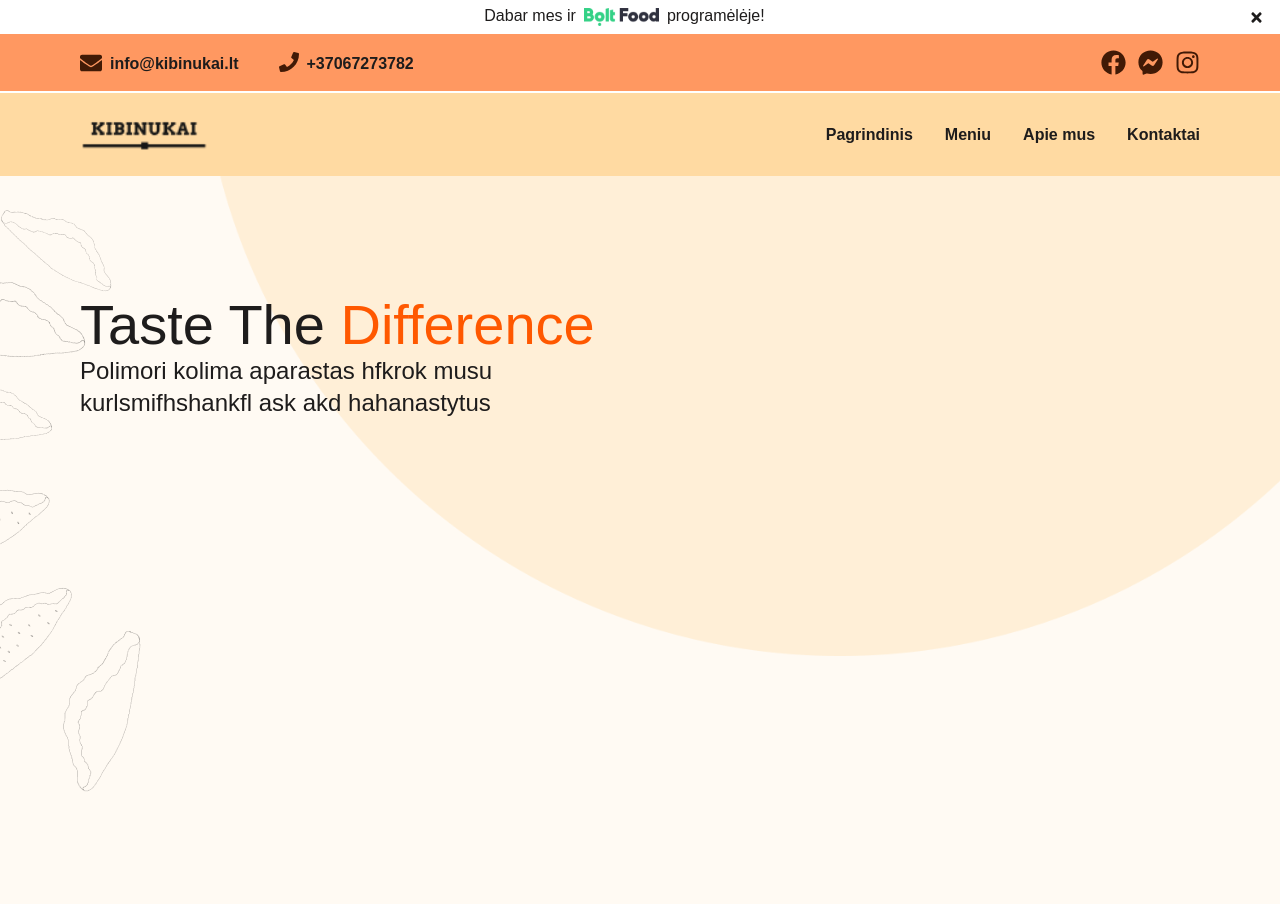
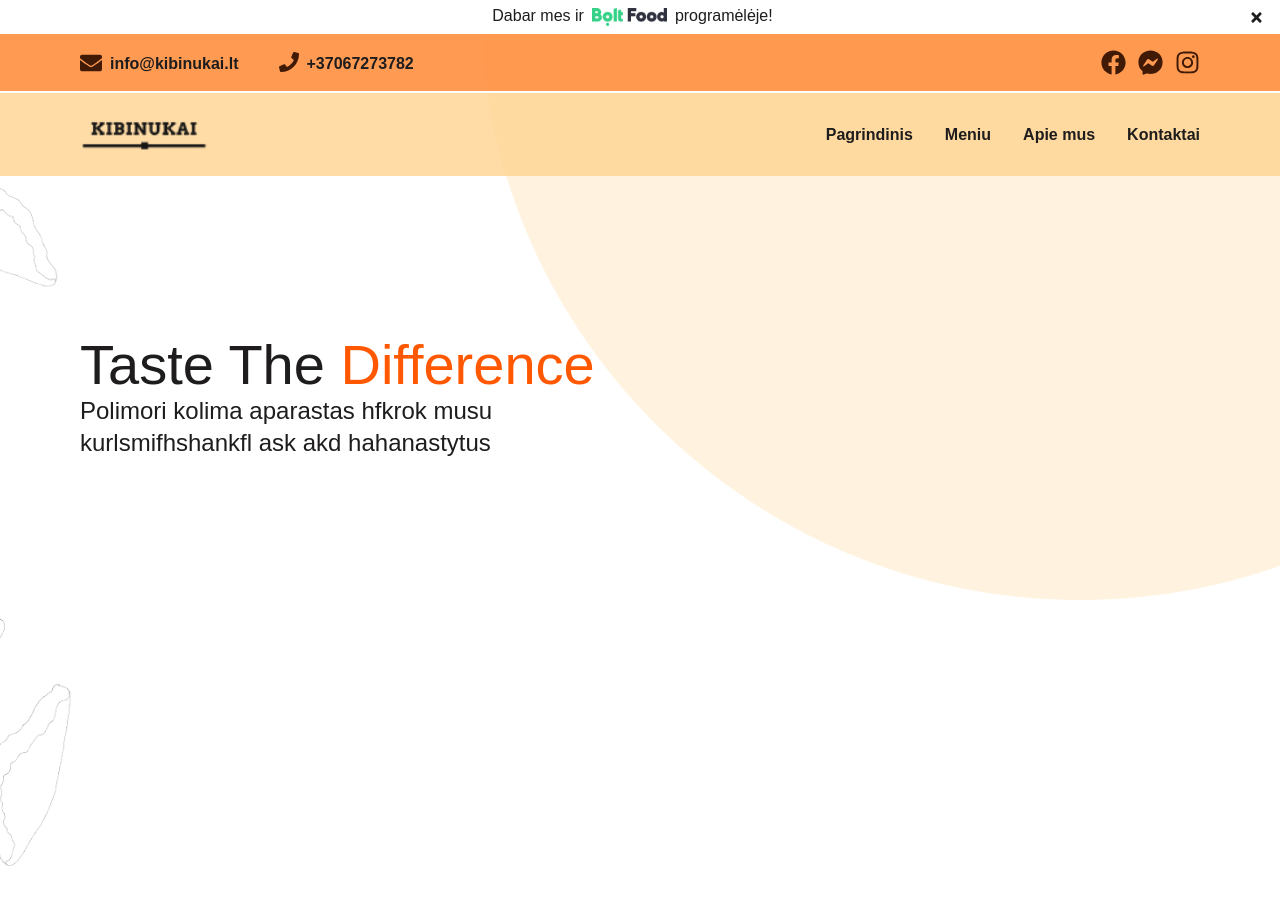
Before and after one commit to gabwowce/Kibinukai, a Next.js app: page / in a window 1280 px wide. Shown: the top 904 px of the page. Built offline with nearby package versions, Linux system fonts and the light colour scheme; a web font is replaced by a local one.

Commit message:
fixed imgs

```diff
--- /dev/null
+++ b/app/components/decoration/bubble.js
@@ -0,0 +1,18 @@
+import Image from "next/image";
+import elipse from '@/public/assets/Ellipse1.png';
+
+export default function Bubble(){
+    return (
+        <div className="overflow-hidden">
+          <div className="w-[800px] h-[800px] lg:w-[1000px] lg:h-[1000px] xl:w-[1200px] xl:h-[1200px] 2xl:w-[1500px] 2xl:h-[1500px] translate-x-1/3 -translate-y-1/2 z-[-1]">
+          <Image
+              src={elipse}
+              alt="Elipse"
+              className="object-cover"
+              fill
+              priority
+            />
+          </div>
+        </div>
+      );
+    };
--- a/app/components/header/info.js
+++ b/app/components/header/info.js
@@ -2,7 +2,8 @@ import { FaFacebook, FaInstagram, FaFacebookMessenger, FaEnvelope, FaPhone } fro
 
 export default function Info() {
     return (
-        <section aria-label="Contact information" className="bg-lightOrange border-b-2 border-white py-4">
+            <section aria-label="Contact information" className="bg-lightYellow">
+                <div className="bg-lightOrange border-b-2 border-white py-4">
                     <div className="container flex justify-between items-center">
                         <div className="flex items-center justify-start gap-10 font-semibold">
                             <div className="flex items-center gap-2">
@@ -29,6 +30,9 @@ export default function Info() {
                             />
                         </div>
                     </div>
+                </div>
+
             </section>
+
     );
 }
--- a/app/components/header/news.js
+++ b/app/components/header/news.js
@@ -1,10 +1,20 @@
+"use client";
 import Image from 'next/image';
 import boltIcon from '@/public/assets/bolt-logo.png';
 import { FaTimes } from 'react-icons/fa';
+import { useState } from 'react';
 
 export default function News() {
+    const [isVisible, setIsVisible] = useState(true);
+
+    function handleClose() {
+        setIsVisible(false);
+    }
+
+    if (!isVisible) return null;
+
     return (
-        <section aria-label="News" className='flex items-center justify-end bg-white py-2'>
+        <div aria-label="News" className='flex items-center justify-between bg-white py-2 px-4'>
             <p className='flex-1 text-center xs:text-xs'>
                 Dabar mes ir
                 <span className='px-2'>
@@ -16,12 +26,12 @@ export default function News() {
                 </span>
                 programėlėje!
             </p>
-            <button className='inline-block pr-4'>
+            <button onClick={handleClose} className='inline-block'>
                 <FaTimes
-                    className="text-black hover:text-primary"
+                    className="text-black hover:text-primary transition-colors"
                     size={15}
                 />
             </button>
-        </section>
+        </div>
     );
 }
--- a/app/globals.css
+++ b/app/globals.css
@@ -13,8 +13,8 @@
   --brown-foreground: #411A06; /* dark brown*/
   --brown-foreground-hover: #976045; /* dark brown*/
 
-  --info-bar-background: rgb(255,88,0,0.60); /* light orange */
-  --navbar-background: rgba(255, 212, 144, 0.82); /* light yellow */
+  --info-bar-background: rgb(255,88,0,0.50); /* light orange */
+  --navbar-background: rgba(255, 212, 144, 0.80); /* light yellow */
 
   --details-background: rgba(255, 212, 144, 0.28) /* light yellow (circle)*/
 
@@ -59,9 +59,13 @@
 }
 
 body {
+  height: 100%;
+  margin: 0;
+  padding: 0;
   color: var(--black);
-  background: var(--background);
   font-family: var(--font-body);
+
+
 }
 
 h1{
@@ -85,5 +89,12 @@ p{
 }
 
 .container {
-  @apply max-w-full sm:max-w-screen-sm md:max-w-screen-md lg:max-w-screen-lg xl:max-w-screen-xl 2xl:max-w-screen-2xl mx-auto px-4 md:px-20;
+  @apply max-w-full sm:max-w-screen-sm md:max-w-screen-md lg:max-w-screen-lg xl:max-w-screen-xl 2xl:max-w-screen-2xl mx-auto px-4 sm:px-20;
 }
+
+
+.home {
+
+  overflow: visible;
+  z-index:-1
+}
--- a/app/page.js
+++ b/app/page.js
@@ -1,24 +1,21 @@
 import Image from "next/image";
-import groupKibinai from "@/public/assets/groupKibinai.png";
-import elipse from '@/public/assets/Ellipse1.png';
+import groupKibinai from "@/public/assets/groupKibinai2.png";
+import Bubble from "./components/decoration/bubble";
+
 
 export default function Home() {
   return (
-    <div className="relative h-screen overflow-x-hidden">
+    <div className="relative w-full h-screen overflow-hidden">
+      <div className="fixed top-0 right-0 z-[-1]">
+        <Bubble />
+      </div>
+      <main className="relative z-10 flex container mx-auto">
       <Image
-        src={elipse}
-        width={1500}
-        height={1500}
-        alt="Elipse"
-        className="absolute top-[-800px] right-[-200px] bg-cover bg-no-repeat z-[-1]"
-      />
-      <main className="relative z-10 container flex p-10">
-        <Image
           src={groupKibinai}
           alt="Group of Kibinai"
-          className="absolute top-0 left-[-120px] bg-cover bg-no-repeat"
+          className="absolute top-[-55px] left-[-140px] md:left-[-180px] lg:left-[-220px] w-[200px] md:w-[200px] lg:w-[250px] xl:w-[300px]"
         />
-        <div className="w-1/2 pt-20">
+        <div className="w-1/2 pt-40">
           <h1>
             Taste The&nbsp;
             <span className="font-display text-primary">Difference</span>
@@ -27,7 +24,6 @@ export default function Home() {
             Polimori kolima aparastas hfkrok musu kurlsmifhshankfl ask akd hahanastytus
           </p>
         </div>
-
       </main>
     </div>
   );
```
Also changed, not shown: app/components/decoration/kibinasWithEyes.js (renamed from app/components/ui/kibinasWithEyes.js), app/components/header/navbar.js (line endings or trailing spaces), public/assets/Desktop15.png (added), public/assets/groupKibinai2.png (added). Lines whose indentation alone changed are shown as unchanged.
